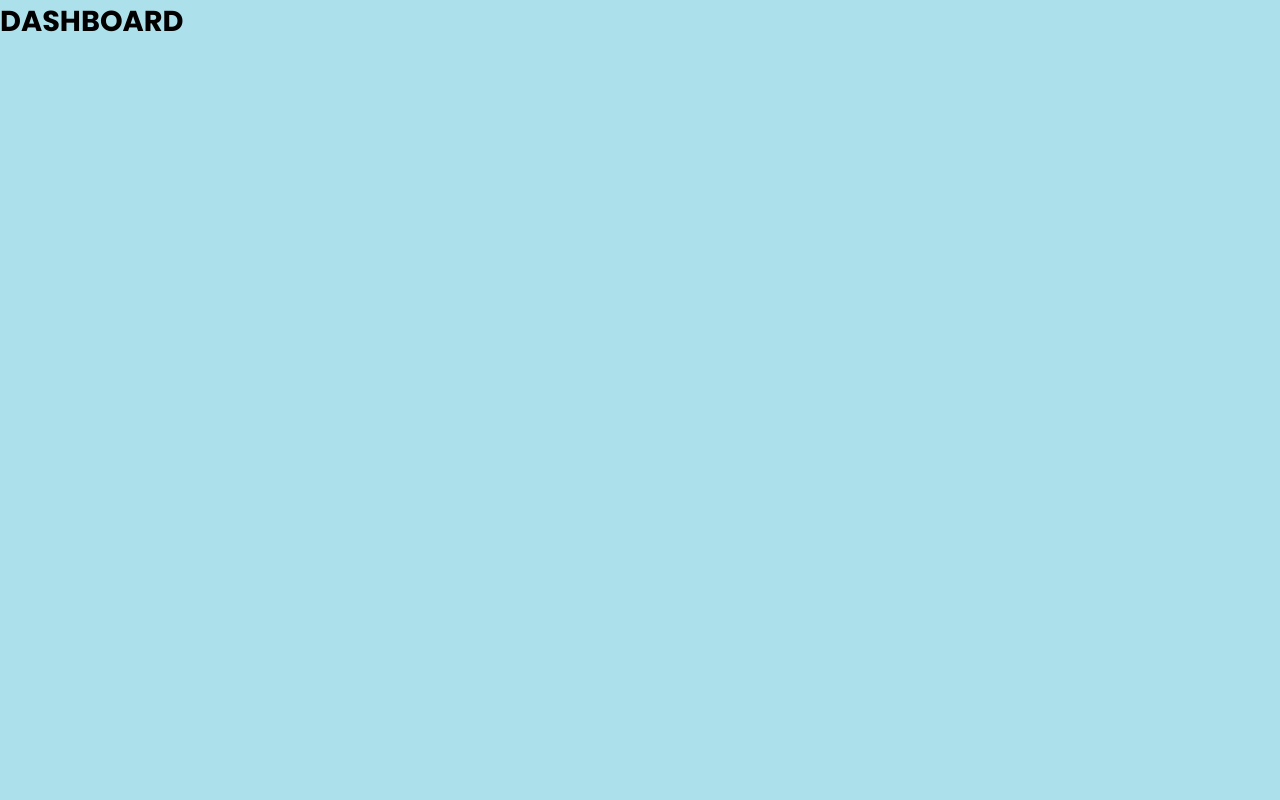
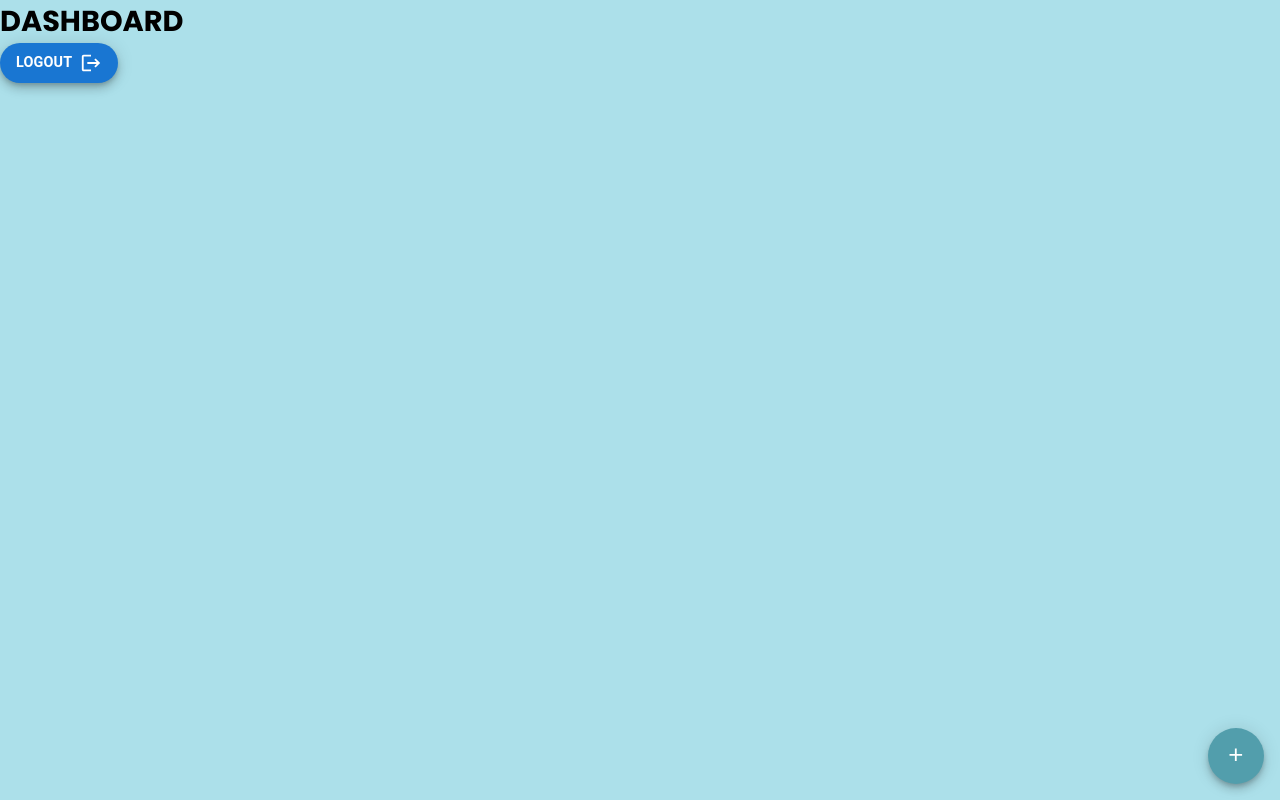
Before and after one commit to lMonacoo/Projects_Dashboard, a React (Vite) app: page /login in a window 1280 px wide. Both pictures are taken after typing "Sample", "Sample123" into the empty fields and a click on the button "LOGIN". Built offline with nearby package versions, Linux system fonts and the light colour scheme.

Commit message:
✨ [dashboard]: create speed dial tooltip open for fast access to features

```diff
--- /dev/null
+++ b/src/components/molecules/SpeedDialTooltipOpen/index.tsx
@@ -0,0 +1,59 @@
+import * as React from 'react';
+
+import SpeedDial from '@mui/material/SpeedDial';
+import SpeedDialAction from '@mui/material/SpeedDialAction';
+import SpeedDialIcon from '@mui/material/SpeedDialIcon';
+import { useTheme } from 'styled-components';
+
+interface IActions {
+  icon: React.ReactElement;
+  name: string;
+  callback: () => void;
+}
+
+interface SpeedDialTooltipOpenProps {
+  actions: IActions[];
+}
+
+export const SpeedDialTooltipOpen = ({ actions }: SpeedDialTooltipOpenProps) => {
+  const { colors } = useTheme();
+  const [open, setOpen] = React.useState(false);
+  const handleOpen = () => setOpen(true);
+  const handleClose = () => setOpen(false);
+
+  return (
+    <SpeedDial
+      ariaLabel='SpeedDial tooltip actions'
+      sx={{
+        position: 'fixed',
+        bottom: 16,
+        right: 16,
+        '& .MuiSpeedDialIcon-icon': { fill: colors.white },
+        '& > .MuiButtonBase-root': { backgroundColor: colors.greenTertiary },
+        '& > .MuiButtonBase-root:hover': { backgroundColor: colors.greenTertiary }
+      }}
+      icon={<SpeedDialIcon />}
+      onClose={handleClose}
+      onOpen={handleOpen}
+      open={open}
+    >
+      {actions.map((action: IActions) => (
+        <SpeedDialAction
+          sx={{
+            color: colors.white,
+            whiteSpace: 'nowrap',
+            '& .MuiSpeedDialAction-staticTooltipLabel': { color: colors.greenTertiary }
+          }}
+          key={action.name}
+          icon={action.icon}
+          tooltipTitle={action.name}
+          tooltipOpen
+          onClick={() => {
+            handleClose();
+            action.callback();
+          }}
+        />
+      ))}
+    </SpeedDial>
+  );
+};
--- a/src/components/molecules/index.ts
+++ b/src/components/molecules/index.ts
@@ -1,21 +1,3 @@
-// import AllProductsStatusSelect from './all-products-status-select/all-products-status-select';
-// import FloaterMenuSort from './floater-menu-sort/floater-menu-sort';
-// import Header from './header/header';
-// import Message from './message/message';
-// import Pagination from './pagination/pagination';
-// import SearchBar from './search-bar/search-bar';
-// import UserGrid from './user-grid/user-grid';
-// import UserRoleSelect from './user-role-select/user-role-select';
-// import UserStatusSelect from './user-status-select/user-status-select';
+import { SpeedDialTooltipOpen } from './SpeedDialTooltipOpen';
 
-// export {
-//   FloaterMenuSort,
-//   Header,
-//   Message,
-//   Pagination,
-//   SearchBar,
-//   UserGrid,
-//   UserStatusSelect,
-//   UserRoleSelect,
-//   AllProductsStatusSelect
-// };
+export { SpeedDialTooltipOpen };
--- a/src/screens/dashboard/index.tsx
+++ b/src/screens/dashboard/index.tsx
@@ -1,3 +1,53 @@
+import BookmarkAddIcon from '@mui/icons-material/BookmarkAdd';
+import GroupAddIcon from '@mui/icons-material/GroupAdd';
+import LogoutIcon from '@mui/icons-material/Logout';
+import Box from '@mui/material/Box';
+import Fab from '@mui/material/Fab';
+import Typography from '@mui/material/Typography';
+import { useTheme } from 'styled-components';
+
+import { SpeedDialTooltipOpen } from '~/components/molecules';
+import { useAppDispatch } from '~/hooks';
+import { logout } from '~/store';
+
 export const Dashboard = () => {
-  return <h1>DASHBOARD</h1>;
+  const { colors } = useTheme();
+  const dispatch = useAppDispatch();
+
+  const handleLogout = () => {
+    dispatch(logout());
+  };
+
+  return (
+    <Box sx={{ width: '100vw', height: '100vh' }}>
+      <h1>DASHBOARD</h1>
+      <Fab
+        onClick={handleLogout}
+        variant='extended'
+        size='medium'
+        color='primary'
+        aria-label='logout'
+      >
+        <Typography sx={{ fontWeight: 700, color: colors.white }} variant='body1'>
+          Logout
+        </Typography>
+        <LogoutIcon sx={{ ml: 1 }} style={{ fill: 'white', fontSize: 22 }} />
+      </Fab>
+
+      <SpeedDialTooltipOpen
+        actions={[
+          {
+            name: 'New User',
+            icon: <GroupAddIcon sx={{ fill: colors.greenTertiary }} />,
+            callback: () => console.log('new user')
+          },
+          {
+            name: 'New Project',
+            icon: <BookmarkAddIcon sx={{ fill: colors.greenTertiary }} />,
+            callback: () => console.log('new Project')
+          }
+        ]}
+      />
+    </Box>
+  );
 };
```
